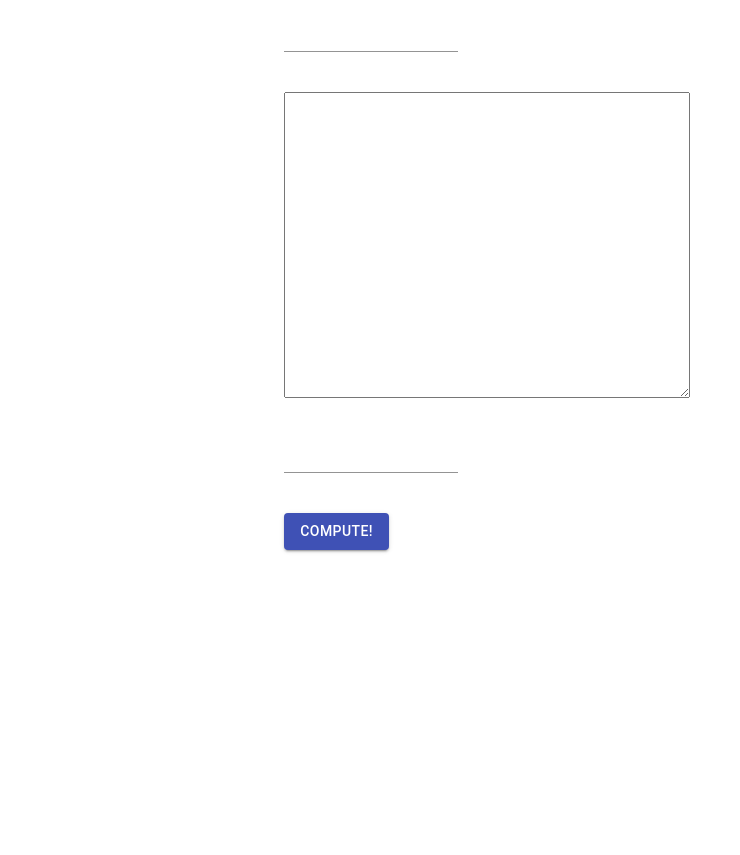
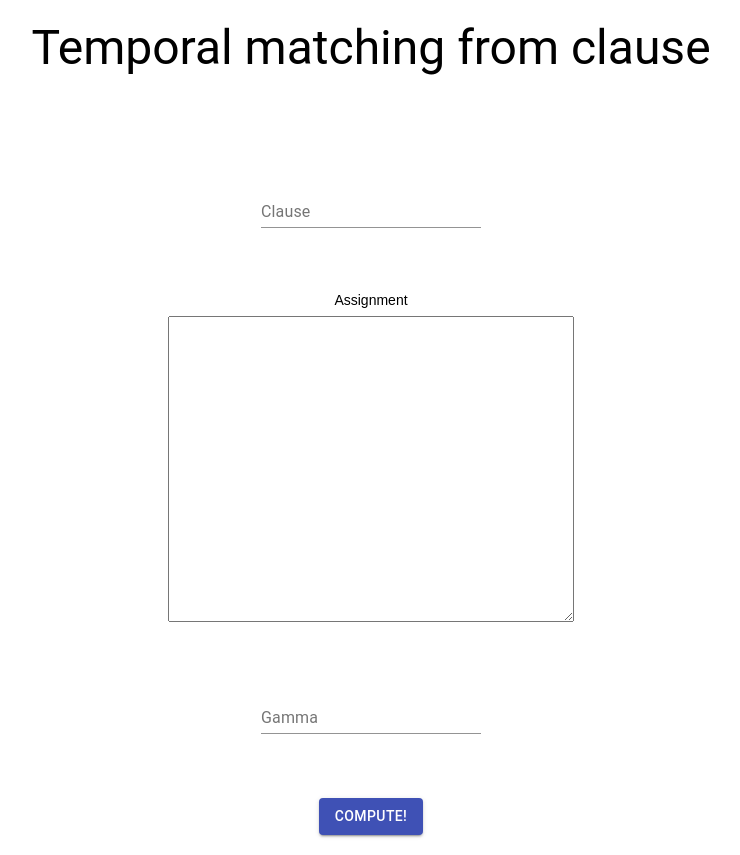
Before and after one commit to alessandrostagni/temporal-matching-demo, a React (Create React App) app in the folder frontend/: page / in a window 1280 px wide. Shown: the whole page, without its empty margins (269-1009 px from the left). Before the commit the page ends 800 px from the top, so only its background shows below. Built offline with nearby package versions, Linux system fonts and the light colour scheme.

Commit message:
Fetching and rendering mechanism working fine, need to integrate d3 with react.

```diff
--- a/frontend/src/components/ClauseInput.tsx
+++ /dev/null
@@ -1,65 +0,0 @@
-import React, {Component} from "react";
-import { Button, TextField, TextareaAutosize, Grid } from '@material-ui/core';
-
-
-interface ClauseInputProps {
-}
-
-interface ClauseInputState {
-  formula: string;
-  assignment: JSON
-  gamma: number;
-}
-
-export class ClauseInput extends Component<ClauseInputProps, ClauseInputState> {
-  constructor(props: any) {
-    super(props);
-    this.state = {
-      formula: '',
-      assignment: JSON.parse('{}'),
-      gamma: -1
-    };
-
-  }
-
-  handleRequest() {
-    const requestOptions = {
-      crossDomain: true,
-      method: 'POST',
-      headers: { 'Content-Type': 'application/json; utf-8' },
-      body: JSON.stringify(this.state)
-    };
-    fetch('http://localhost:5000/get-graph', requestOptions)
-        .then(response => console.log(response.json()))
-  }
-
-  render() {
-    return ([
-    <Grid container justify="center" spacing={5}>
-      <Grid item xs={5}></Grid>
-      <Grid item xs={2}>
-        <TextField onChange={(e) => {this.setState({formula: e.target.value})}}/>
-      </Grid>
-      <Grid item xs={5}></Grid>
-
-      <Grid item xs={5}></Grid>
-      <Grid item xs={2}>
-        <TextareaAutosize rowsMin={20} rowsMax={20} style={{width:400}} onChange={(e) => {this.setState({assignment: JSON.parse(e.target.value)})}}/>
-      </Grid>
-      <Grid item xs={5}></Grid>
-
-      <Grid item xs={5}></Grid>
-      <Grid item xs={2}>
-        <TextField onChange={(e) => {this.setState({gamma: Number(e.target.value)})}}/>
-      </Grid>
-      <Grid item xs={5}></Grid>
-
-      <Grid item xs={5}></Grid>
-      <Grid item xs={2} alignItems="center">
-        <Button variant="contained" color="primary" onClick={() => this.handleRequest()}>Compute!</Button>
-      </Grid>
-      <Grid item xs={5}></Grid>
-    </Grid>
-    ]);
-  }
-}
--- /dev/null
+++ b/frontend/src/components/Graph.tsx
@@ -0,0 +1,18 @@
+import {Component} from "react";
+
+
+interface GraphProps {
+    graphData: string;
+}
+
+interface GraphState {
+}
+
+export class Graph extends Component<GraphProps, GraphState>{
+
+  render() {
+    return ([
+      this.props.graphData
+    ]);
+  }
+}
--- a/frontend/src/components/Window.tsx
+++ b/frontend/src/components/Window.tsx
@@ -1,27 +1,67 @@
 import React, {Component} from "react";
-import { ClauseInput } from "./ClauseInput";
-// import { Graph } from "./Graph";
+import { Graph } from "./Graph";
+import { Box, Typography, Button, TextField, TextareaAutosize } from '@material-ui/core';
 
 
 interface WindowProps {
 }
 
 interface WindowState{
-    graphData: string
+    formula: string;
+    assignment: JSON
+    gamma: number;
+    graphData: string;
 }
 
 export class Window extends Component<WindowProps, WindowState>{
 
   constructor(props: any) {
       super(props);
-      this.state = {graphData: ''}
+      this.state = {
+        formula: '',
+        assignment: JSON.parse('{}'),
+        gamma: -1,
+        graphData: ''
+      }
+  }
+
+  handleRequest() {
+    const requestOptions = {
+      crossDomain: true,
+      method: 'POST',
+      headers: { 'Content-Type': 'application/json; utf-8' },
+      body: JSON.stringify({
+        formula: this.state.formula,
+        assignment: this.state.assignment,
+        gamma: this.state.gamma
+      })
+    };
+    fetch('http://localhost:5000/get-graph', requestOptions)
+        .then(response => response.json()).then(data => this.setState({graphData: JSON.stringify(data)}))
+    this.render()
   }
 
   render() {
-    return (
-      [
-        <ClauseInput />
-      ]
-    );
+    return ([
+      <Box display="flex" alignItems="center" justifyContent="center" mb={13} >
+        <Typography variant="h3">Temporal matching from clause</Typography>
+      </Box>,
+      <Box display="flex" alignItems="center" justifyContent="center" mb={8}>
+        <TextField label="Clause" onChange={(e) => {this.setState({formula: e.target.value})}}/>
+      </Box>,
+      <Box display="flex" alignItems="center" justifyContent="center" mb={1}>
+        Assignment
+      </Box>,
+      <Box display="flex" alignItems="center" justifyContent="center" mb={8}>
+        <TextareaAutosize rowsMin={20} rowsMax={20} style={{width:400}} onChange={(e) => {this.setState({assignment: JSON.parse(e.target.value)})}}/>
+      </Box>,
+      <Box display="flex" alignItems="center" justifyContent="center" mb={8}>
+        <TextField label="Gamma" onChange={(e) => {this.setState({gamma: Number(e.target.value)})}}/>
+      </Box>,
+      <Box display="flex" alignItems="center" justifyContent="center">
+        <Button variant="contained" color="primary" onClick={() => this.handleRequest()}>Compute!</Button>
+      </Box>,
+      <Graph graphData={this.state.graphData}/>
+    ]);
   }
 }
```
Also changed, not shown: 1 other file (tests, documents, lock files or other folders).
